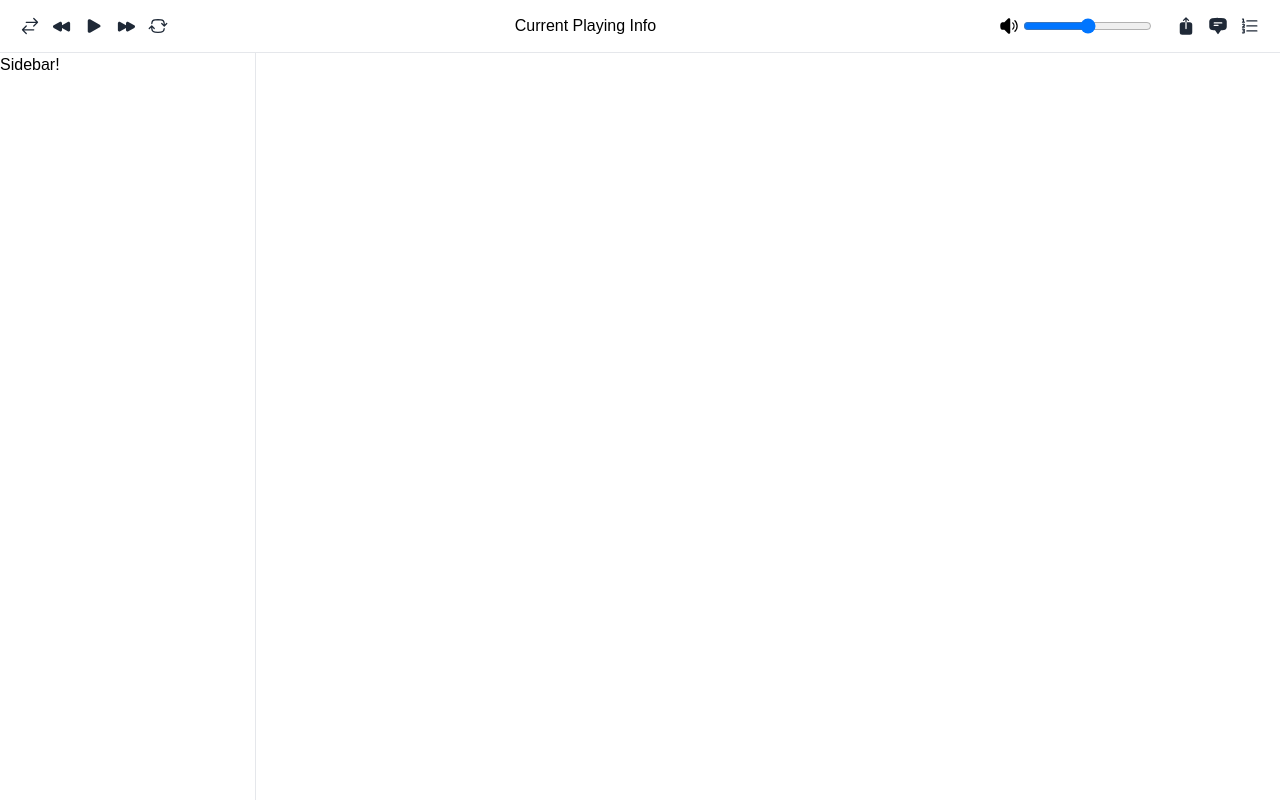
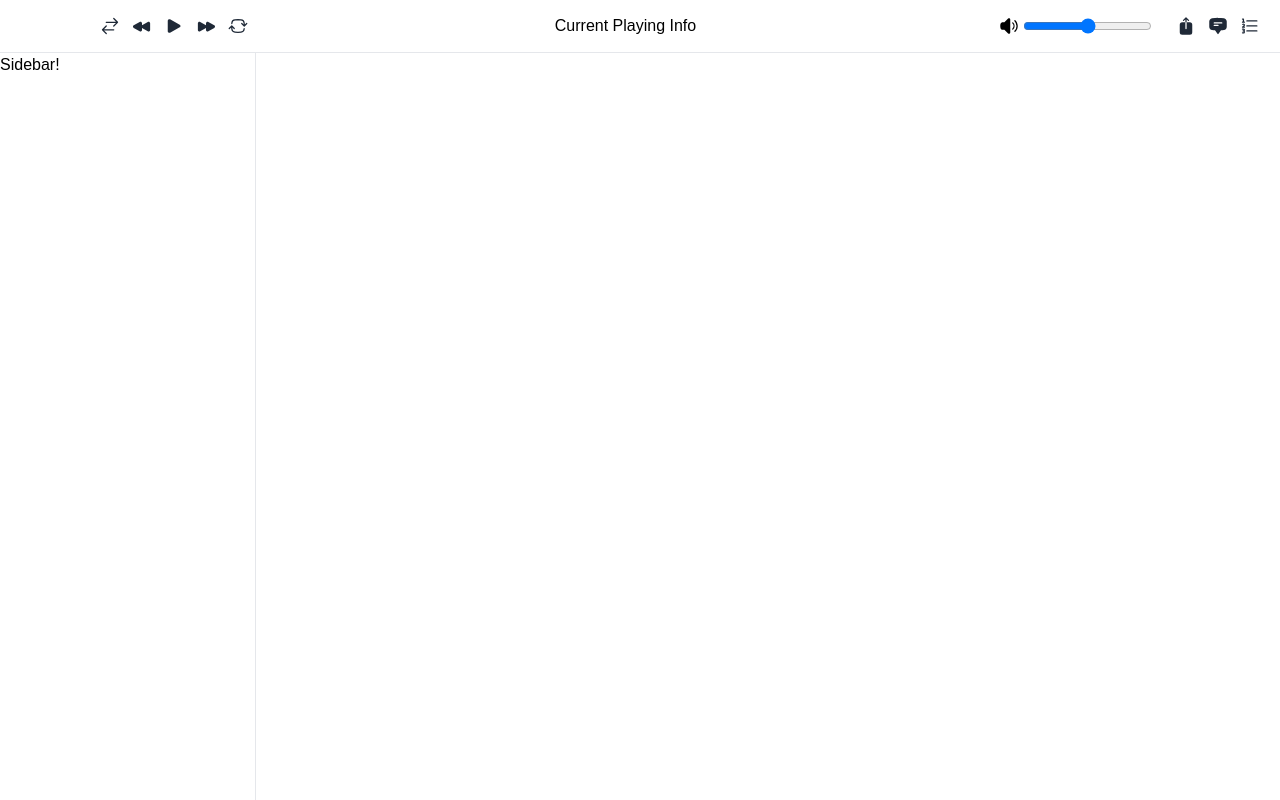
Before and after one commit to vortex-music/vortex, a React (Vite) app: page / in a window 1280 px wide. Built offline with nearby package versions, Linux system fonts and the light colour scheme; a web font is replaced by a local one.

Commit message:
Optimized window controls for mac

```diff
--- a/dist-electron/main.js
+++ b/dist-electron/main.js
@@ -24,6 +24,7 @@ function createWindow() {
     /* App Icon, Title Bar */
     titleBarStyle: "hidden",
     icon: path.join(process.env.VITE_PUBLIC, "electron-vite.svg"),
+    ...process.platform !== "darwin" ? {} : { trafficLightPosition: { x: 18, y: 18 } },
     /* Default Width and Height */
     width: 1100,
     height: 700,
--- a/electron/main.ts
+++ b/electron/main.ts
@@ -36,7 +36,7 @@ function createWindow() {
     /* App Icon, Title Bar */
     titleBarStyle: 'hidden',
     icon: path.join(process.env.VITE_PUBLIC, 'electron-vite.svg'),
-
+    ...(process.platform !== "darwin" ? {} : {trafficLightPosition: { x: 18, y: 18 }}),
     /* Default Width and Height */
     width: 1100,
     height: 700,
--- a/src/sections/AppTitleBar.tsx
+++ b/src/sections/AppTitleBar.tsx
@@ -24,7 +24,7 @@ const WindowControls = () => {
 
 export default () => {
     return (
-        <div className='h-14 pl-4 pr-4 flex'>
+        <div className='h-14 pl-4 ml-20 pr-4 flex'>
             <GlobalPlayerControls />
             <WindowControls />
         </div>
```
